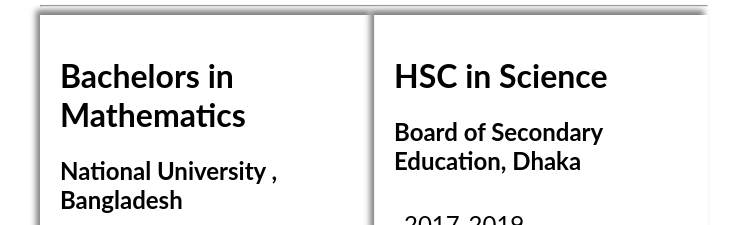
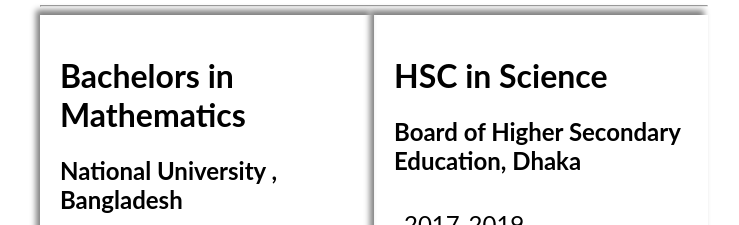
Before and after one commit to Nuruzzaman09/nuruzzaman, a plain HTML site: page index.html in a window 1280 px wide. Shown: the part 1294-1519 px from the top of the page, without its empty margins (416-1155 px from the left). Drawn offline with Linux system fonts and the light colour scheme.

Commit message:
Update index.html

```diff
--- a/index.html
+++ b/index.html
@@ -95,7 +95,7 @@
                   </div>
                   <div class="BSc hsc">
                   <h1 class="sub">HSC in Science </h1>
-                    <h2 class="inst">Board of Secondary Education, Dhaka</h2>
+                    <h2 class="inst">Board of Higher Secondary Education, Dhaka</h2>
                     <p class="disc">2017-2019</p>
                   </div>
                 </div>
```
